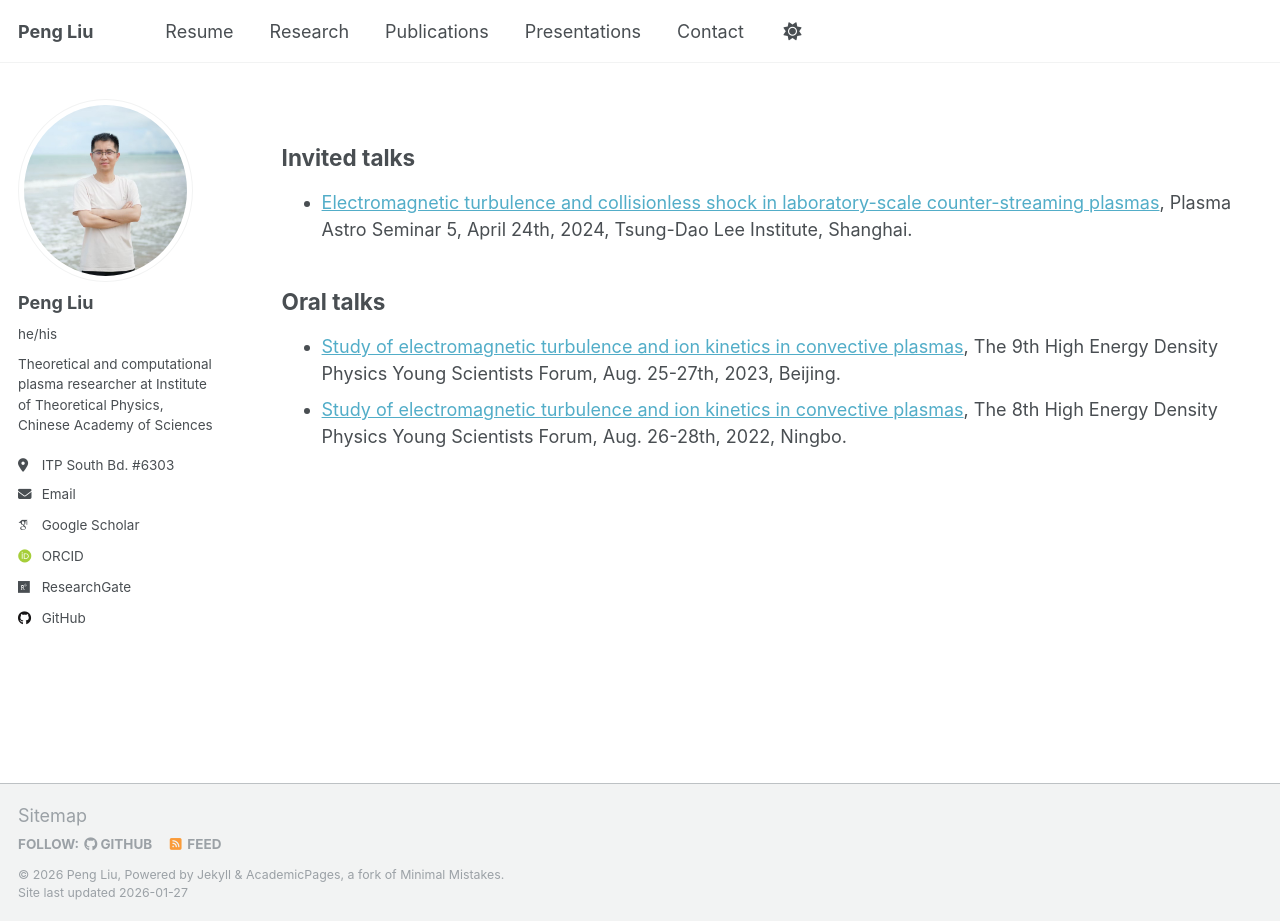
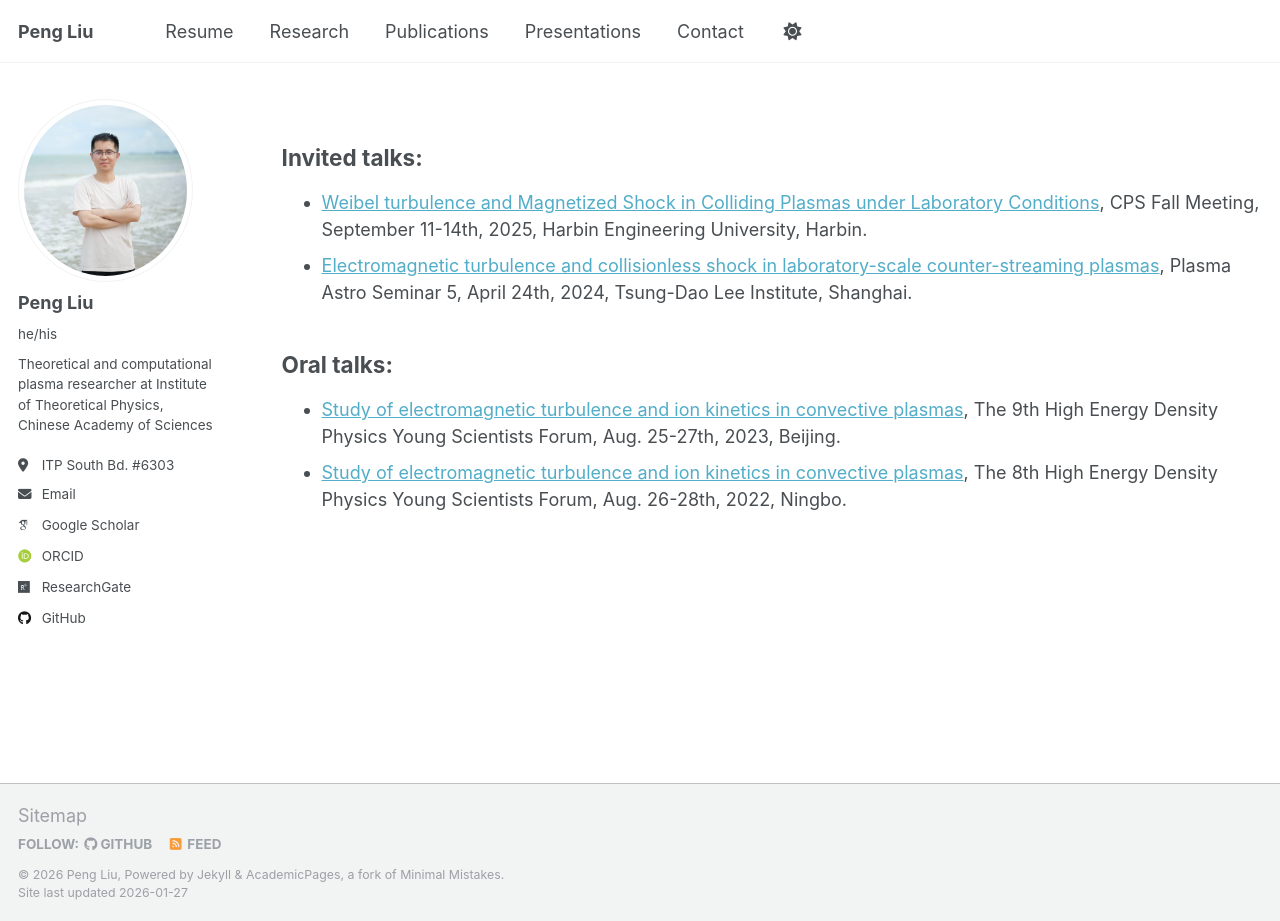
Before and after one commit to pliulfcuigithub/pliulfcuigithub.github.io, a Jekyll site: the page built from _pages/presentations.md, in a window 1280 px wide and 921 px high. Built offline with Jekyll 4.4.1, drawn with Linux system fonts in a browser that asks for light colours; some web fonts are replaced.

Commit message:
Update presentations.md

```diff
--- a/_pages/presentations.md
+++ b/_pages/presentations.md
@@ -6,10 +6,12 @@ author_profile: true
 
 {% include base_path %}
 
-## Invited talks
+## Invited talks:
+-  [Weibel turbulence and Magnetized Shock in Colliding Plasmas under Laboratory Conditions](https://files.sciconf.cn/public/1514/40206/202509/20250911225504_94976.pdf), CPS Fall Meeting, September 11-14th, 2025, Harbin Engineering University, Harbin.
 -  [Electromagnetic turbulence and collisionless shock in laboratory-scale counter-streaming plasmas](https://mp.weixin.qq.com/s/AyrBO3rXZWiWCkCwInvSfA), Plasma Astro Seminar 5, April 24th, 2024, Tsung-Dao Lee Institute, Shanghai.
 
-## Oral talks
+
+## Oral talks:
 
 -  [Study of electromagnetic turbulence and ion kinetics in convective plasmas](https://hedp2023.hplpb.com.cn/Page), The 9th High Energy Density Physics Young Scientists Forum, Aug. 25-27th, 2023, Beijing.
 -  [Study of electromagnetic turbulence and ion kinetics in convective plasmas](https://hedp2022.hplpb.com.cn/Page), The 8th High Energy Density Physics Young Scientists Forum, Aug. 26-28th, 2022, Ningbo.
```
